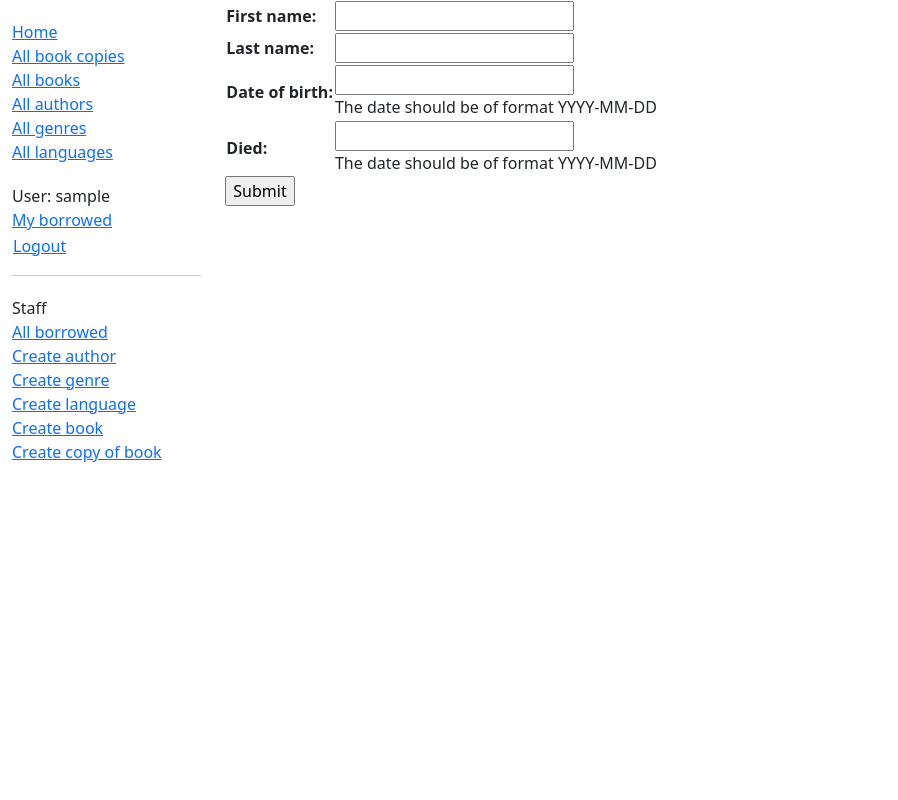
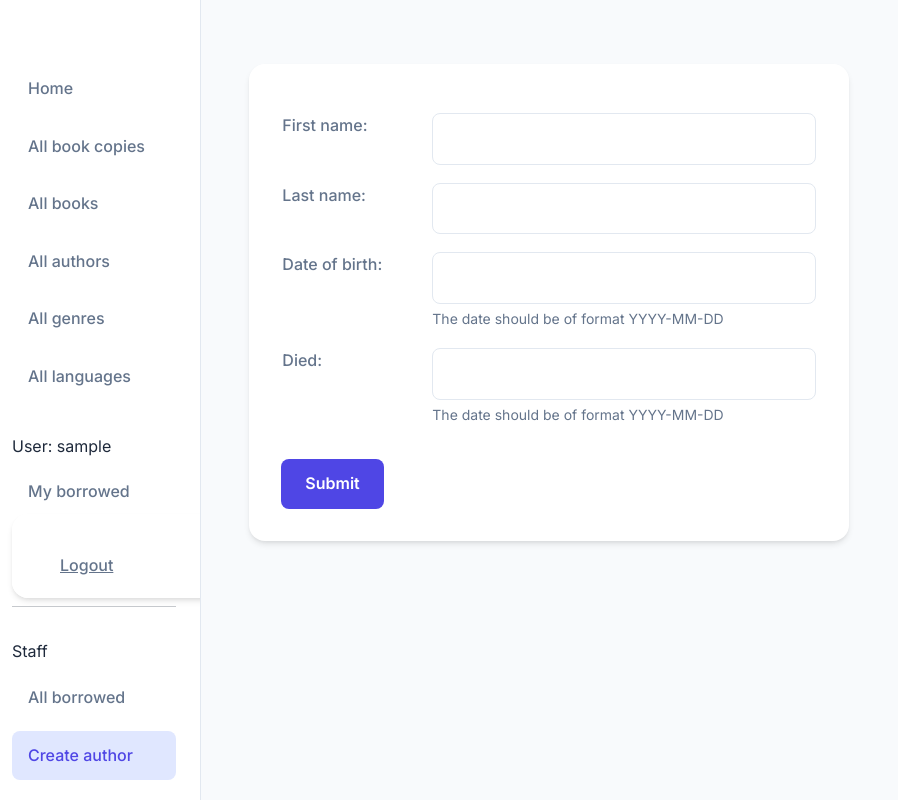
Before and after one commit to loki-git001/django_local_library, a Django app: page /catalog/author/create/ in a window 1280 px wide. Shown: the whole page, without its empty margins (0-898 px from the left). Run offline with Django 5.2, Linux system fonts and the light colour scheme; a user stored in the database is signed in; tables that the repository leaves empty hold one stand-in row (values such as "Sample post").

Commit message:
Added basic styles to webpages

```diff
--- a/catalog/static/css/styles.css
+++ b/catalog/static/css/styles.css
@@ -1,13 +1,250 @@
+@import url('https://fonts.googleapis.com/css2?family=Inter:wght@300;400;500;600;700&display=swap');
+
+:root {
+  --primary-color: #4f46e5;
+  --primary-hover: #4338ca;
+  --secondary-color: #64748b;
+  --background-bg: #f8fafc;
+  --card-bg: #ffffff;
+  --text-main: #1e293b;
+  --text-muted: #64748b;
+  --border-color: #e2e8f0;
+  --sidebar-width: 260px;
+}
+
+body {
+  font-family: 'Inter', sans-serif;
+  background-color: var(--background-bg);
+  color: var(--text-main);
+  margin: 0;
+  padding: 0;
+  line-height: 1.6;
+}
+
+h1, h2, h3, h4, h5, h6 {
+  font-weight: 700;
+  margin-bottom: 0.75rem;
+  color: var(--text-main);
+}
+
+a {
+  color: var(--primary-color);
+  text-decoration: none;
+  transition: color 0.2s;
+}
+
+a:hover {
+  color: var(--primary-hover);
+  text-decoration: underline;
+}
+
+/* Sidebar Styling */
 .sidebar-nav {
-  margin-top: 20px;
   padding: 0;
   list-style: none;
+  margin-top: 2rem;
 }
 
+.sidebar-nav li {
+  margin-bottom: 0.5rem;
+}
+
+.sidebar-nav a {
+  display: block;
+  padding: 0.75rem 1rem;
+  color: var(--text-muted);
+  border-radius: 0.5rem;
+  text-decoration: none;
+  font-weight: 500;
+  transition: all 0.2s;
+}
+
+.sidebar-nav a:hover, .sidebar-nav a.active {
+  background-color: #e0e7ff;
+  color: var(--primary-color);
+}
+
+.sidebar-nav hr {
+    border-top: 1px solid var(--border-color);
+    margin: 1.5rem 0;
+}
+
+/* Logout Button styling to look like a link or better */
 #logout-form {
   display: inline;
 }
+
 #logout-form button {
+  background: none;
+  border: none;
+  padding: 0.75rem 1rem;
+  color: var(--text-muted);
+  font: inherit;
+  cursor: pointer;
+  width: 100%;
+  text-align: left;
+  border-radius: 0.5rem;
+  font-weight: 500;
+  transition: all 0.2s;
+}
+
+#logout-form button:hover {
+   background-color: #fee2e2; /* Light red for logout warning vibe? Or just standard hover */
+   color: #ef4444;
+}
+
+/* Layout adjustments */
+.container-fluid {
+    padding-left: 0;
+    height: 100vh;
+    overflow: hidden;
+}
+
+.row {
+    margin-right: 0; /* Fix overflow */
+    height: 100%;
+}
+
+.col-sm-2 {
+    background-color: var(--card-bg);
+    height: 100%;
+    overflow-y: auto;
+    border-right: 1px solid var(--border-color);
+    padding: 2rem 1.5rem;
+}
+
+.col-sm-10 {
+    padding: 3rem;
+    height: 100%;
+    overflow-y: auto;
+}
+
+/* Content Styling */
+/* Make lists inside content look better */
+.col-sm-10 ul {
+    list-style-type: disc;
+    margin-left: 1.5rem;
+}
+
+.pagination {
+  position: fixed;
+  bottom: 0;
+  left: 0;
+  width: 100%;
+  display: flex;
+  justify-content: center;
+  padding: 1rem 0;
+  /* background: white; important */
+  /* box-shadow: 0 -2px 6px rgba(0, 0, 0, 0.1); */
+}
+
+
+.page-links {
+    background: var(--card-bg);
+    padding: 1rem 1.5rem;
+    border-radius: 9999px; /* Pill shape */
+    box-shadow: 0 4px 6px -1px rgba(0, 0, 0, 0.1), 0 2px 4px -1px rgba(0, 0, 0, 0.06);
+    display: inline-flex;
+    gap: 1rem;
+    align-items: center;
+}
+
+.page-current {
+    font-weight: 600;
+    color: var(--text-muted);
+}
+
+/* Form Styling */
+form {
+  max-width: 600px;
+  background: var(--card-bg);
+  padding: 2rem;
+  border-radius: 1rem;
+  box-shadow: 0 4px 6px -1px rgba(0, 0, 0, 0.1), 0 2px 4px -1px rgba(0, 0, 0, 0.06);
+  margin-top: 1rem;
+}
+
+form table {
+  width: 100%;
+  border-collapse: separate;
+  border-spacing: 0 1rem;
+}
+
+form th {
+  text-align: left;
+  padding-right: 1rem;
+  vertical-align: top;
+  color: var(--text-muted);
+  font-weight: 500;
+  width: 150px;
+}
+
+form td {
+  vertical-align: top;
+}
+
+input[type="text"],
+input[type="password"],
+input[type="email"],
+input[type="date"],
+select,
+textarea {
+  width: 100%;
+  padding: 0.75rem;
+  border: 1px solid var(--border-color);
+  border-radius: 0.5rem;
+  font-family: inherit;
+  font-size: 1rem;
+  color: var(--text-main);
+  background-color: #fff;
+  transition: border-color 0.2s, box-shadow 0.2s;
+  box-sizing: border-box;
+}
+
+input[type="text"]:focus,
+input[type="password"]:focus,
+input[type="email"]:focus,
+input[type="date"]:focus,
+select:focus,
+textarea:focus {
+  outline: none;
+  border-color: var(--primary-color);
+  box-shadow: 0 0 0 3px rgba(79, 70, 229, 0.1);
+}
+
+input[type="submit"],
+button[type="submit"] {
+  background-color: var(--primary-color);
+  color: white;
+  padding: 0.75rem 1.5rem;
+  border: none;
+  border-radius: 0.5rem;
+  font-weight: 600;
+  font-size: 1rem;
+  cursor: pointer;
+  transition: background-color 0.2s;
+  display: inline-block;
+  margin-top: 1rem;
+}
+
+input[type="submit"]:hover,
+button[type="submit"]:hover {
+  background-color: var(--primary-hover);
+}
+
+/* Help text in forms */
+.helptext {
+  display: block;
+  font-size: 0.875rem;
+  color: var(--text-muted);
+  margin-top: 0.25rem;
+}
+
+/* Error lists */
+.errorlist {
   padding: 0;
-  margin: 0;
+  list-style: none;
+  color: #ef4444;
+  margin-bottom: 0.5rem;
+  font-size: 0.875rem;
 }
--- /dev/null
+++ b/catalog/static/js/scripts.js
@@ -0,0 +1,21 @@
+document.addEventListener('DOMContentLoaded', () => {
+    // 1. Highlight active sidebar link
+    const currentPath = window.location.pathname;
+    const sidebarLinks = document.querySelectorAll('.sidebar-nav a');
+
+    sidebarLinks.forEach(link => {
+        if (link.getAttribute('href') === currentPath) {
+            link.classList.add('active');
+        }
+    });
+
+    // 2. Simple fade-in animation for main content
+    const mainContent = document.querySelector('.col-sm-10');
+    if (mainContent) {
+        mainContent.style.opacity = 0;
+        mainContent.style.transition = 'opacity 0.5s ease-in-out';
+        requestAnimationFrame(() => {
+            mainContent.style.opacity = 1;
+        });
+    }
+});
--- a/catalog/templates/base_generic.html
+++ b/catalog/templates/base_generic.html
@@ -13,6 +13,7 @@
   <!-- Add additional CSS in static file -->
   {% load static %}
   <link rel="stylesheet" href="{% static 'css/styles.css' %}" />
+  <script src="{% static 'js/scripts.js' %}" defer></script>
 </head>
 
 <body>
--- a/locallibrary/settings.py
+++ b/locallibrary/settings.py
@@ -24,7 +24,7 @@ BASE_DIR = Path(__file__).resolve().parent.parent
 SECRET_KEY = "django-insecure-*dd!(f@n!c60xm6+b4y^4f4^t&@v_4zwy!^u6p%2&*(#57fhby"
 
 # SECURITY WARNING: don't run with debug turned on in production!
-DEBUG = False
+DEBUG = True
 
 ALLOWED_HOSTS = [".elasticbeanstalk.com", "localhost", "127.0.0.1"]
 
```
